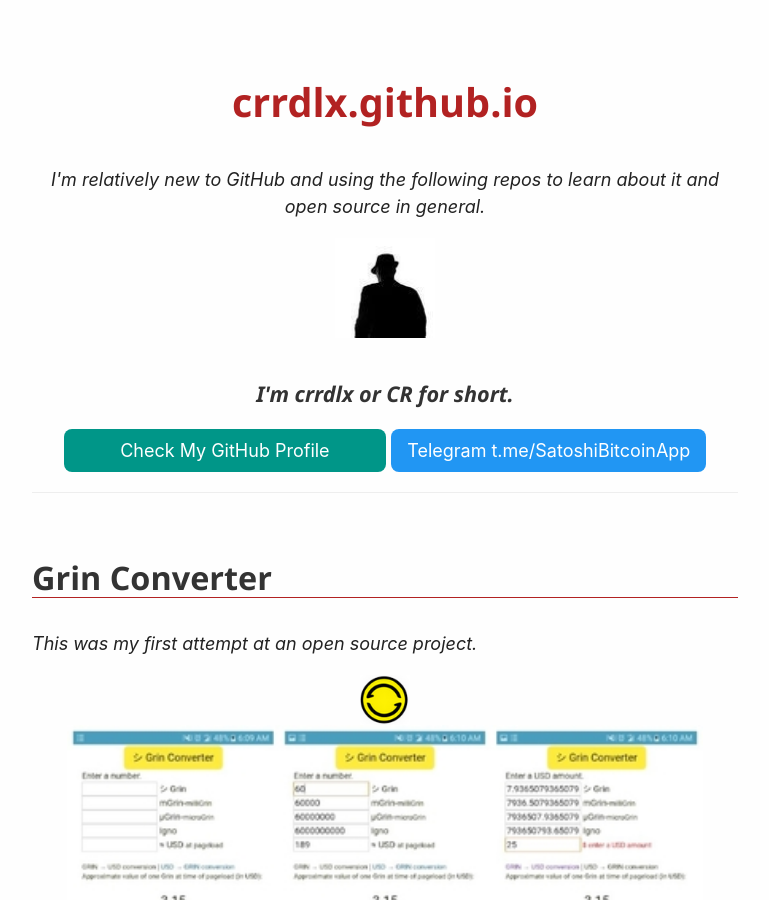
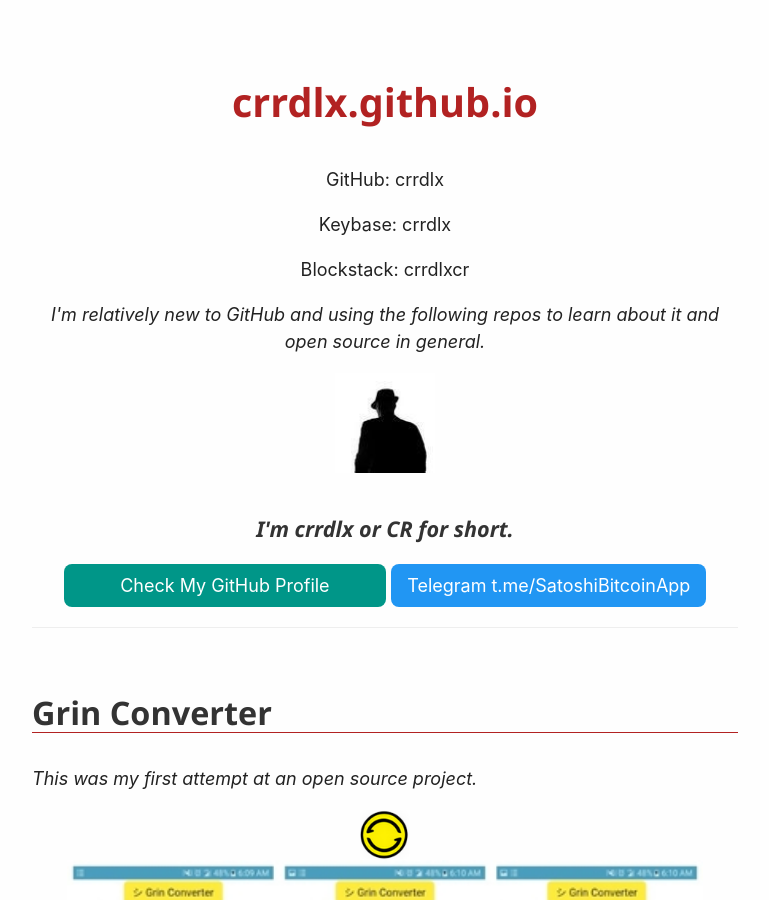
Before and after one commit to crrdlx/crrdlx.github.io, a Jekyll site: the page index.html, which Jekyll copies as it is, in a window 1280 px wide and 900 px high. Shown: the whole window, without its empty margins (255-1024 px from the left). Built offline with Jekyll 4.4.1, drawn with Linux system fonts in a browser that asks for light colours; comment, search, counter and statistics services are not loaded.

Commit message:
Update index.html

```diff
--- a/index.html
+++ b/index.html
@@ -72,7 +72,9 @@ h6 {
   <body>
 <a name="home_title"></a>
 <h1 id="crrdlx-github-io"><span style="color:firebrick"> <strong>crrdlx.github.io</strong></span></h1>
-
+<p style="text-align:center">GitHub: crrdlx</p>
+<p style="text-align:center">Keybase: crrdlx</p>
+<p style="text-align:center">Blockstack: crrdlxcr</p>
 <p style="text-align:center"><em>I'm relatively new to GitHub and using the following repos to learn about it and open source in general.</em></p>
 <img src="images/crrdlx.jpg" class="centered" width=100px>
 <h5 id="welcome" style="text-align:center">I'm crrdlx or CR for short.</h5>
```
